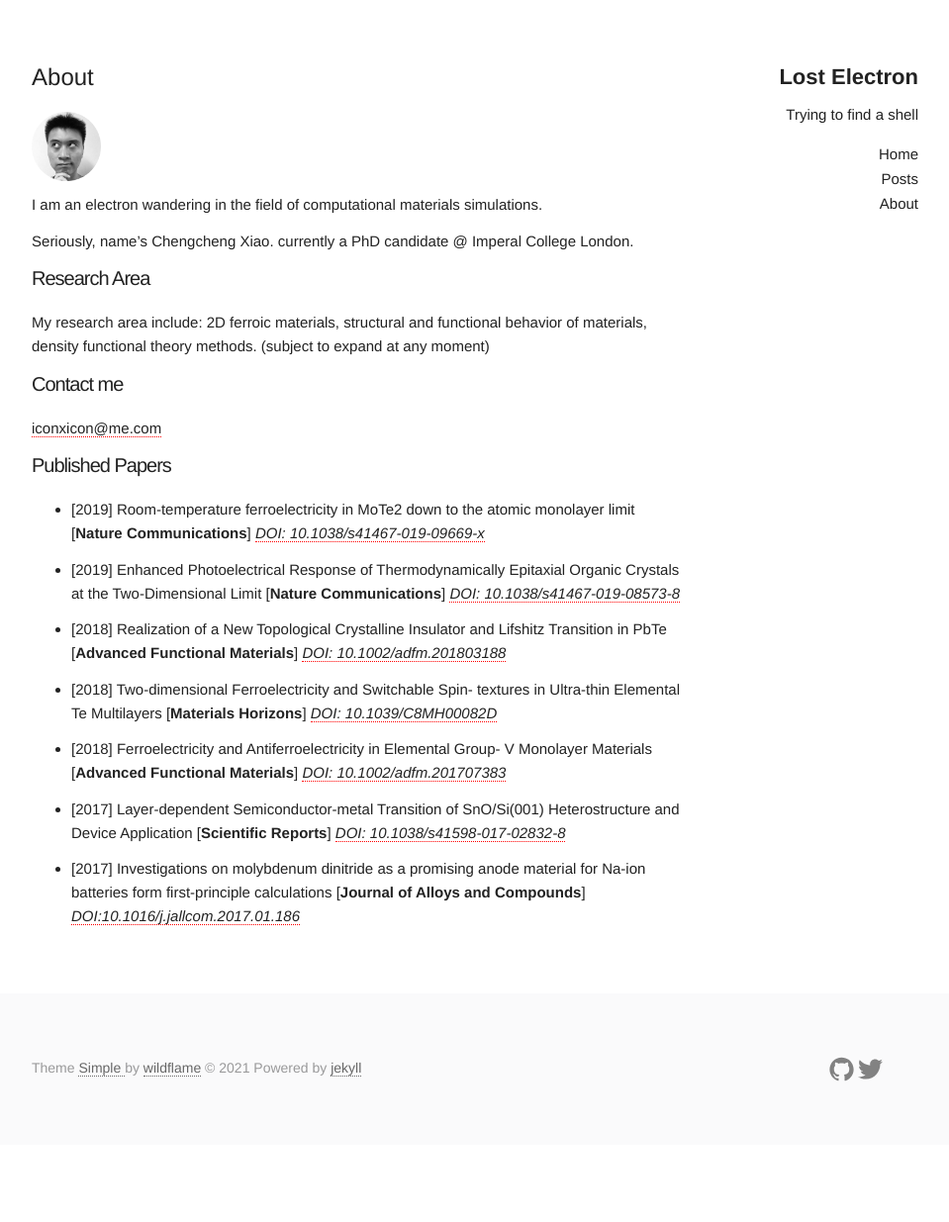
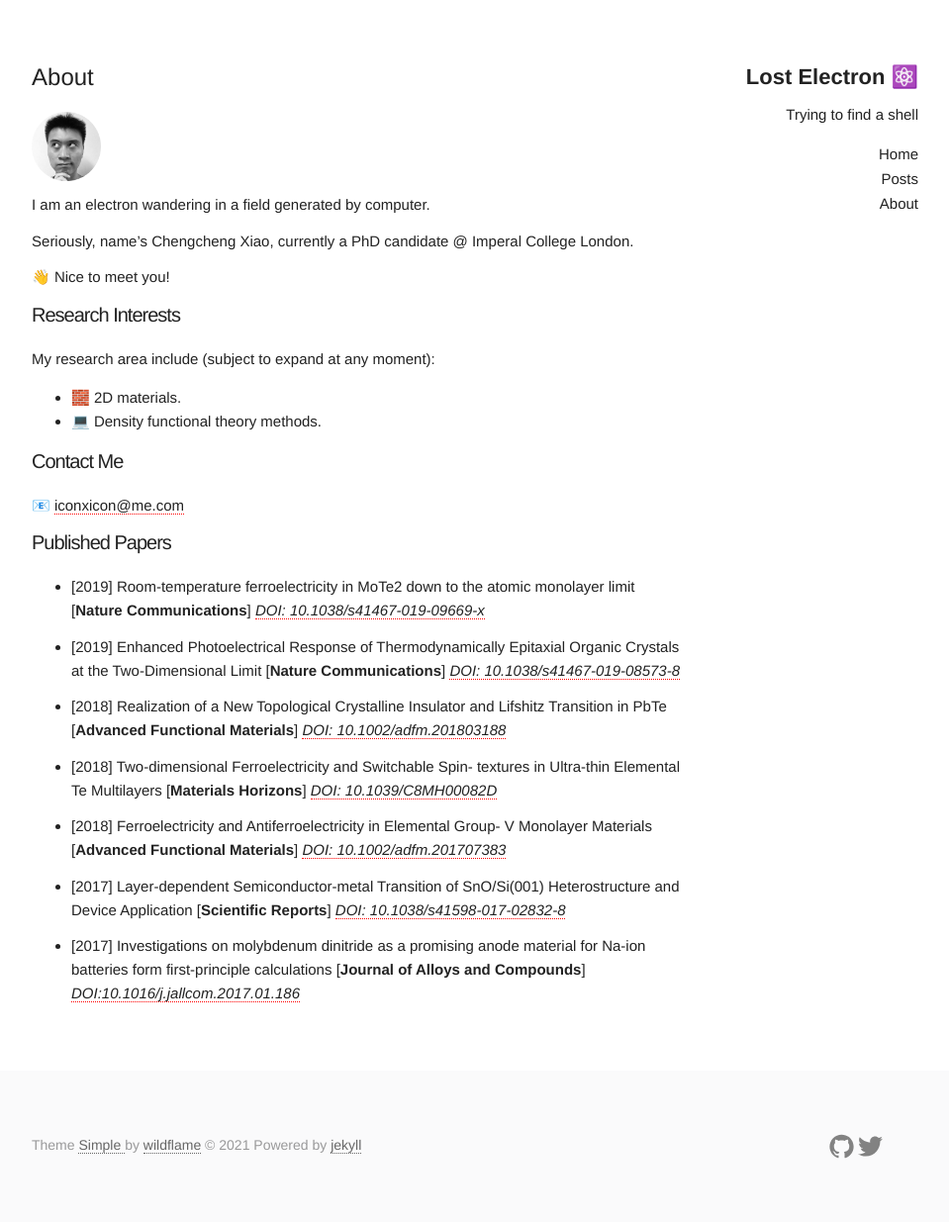
Before and after one commit to Chengcheng-Xiao/Chengcheng-Xiao.github.io, a Jekyll site: the page built from about.md, in a window 1280 px wide. Shown: the whole page at 99% size, without its empty margins (160-1119 px from the left). Built offline with Jekyll 4.4.1, drawn with Linux system fonts in a browser that asks for light colours; before the commit the page ends 1157 px from its top, so only the background shows below that.

Commit message:
theme modify, about me modify

```diff
--- a/_config.yml
+++ b/_config.yml
@@ -6,7 +6,7 @@
 # 'jekyll serve'. If you change this file, please restart the server process.
 
 # Site settings
-title: Lost Electron
+title: Lost Electron ⚛️
 subtitle: 'Trying to find a shell'
 email: iconxicon@me.com
 description: > # this means to ignore newlines until "baseurl:"
--- a/about.md
+++ b/about.md
@@ -6,16 +6,21 @@ permalink: /about/
 
 <img style='filter: invert(0%);' src="{{site.baseurl}}/assets/img/Profile_pic.png" width="70">
 
-I am an electron wandering in the field of computational materials simulations.
+I am an electron wandering in a field generated by computer.
 
-Seriously, name's Chengcheng Xiao. currently a PhD candidate @ Imperal College London.
+Seriously, name's Chengcheng Xiao, currently a PhD candidate @ Imperal College London.
 
-### Research Area
+👋 Nice to meet you!
 
-My research area include: 2D ferroic materials, structural and functional behavior of materials, density functional theory methods. (subject to expand at any moment)
+### Research Interests
 
-### Contact me
-[iconxicon@me.com](mailto:iconxicon@me.com)
+My research area include (subject to expand at any moment):
+
+- 🧱 2D materials.
+- 💻 Density functional theory methods.
+
+### Contact Me
+📧 [iconxicon@me.com](mailto:iconxicon@me.com)
 
 ### Published Papers
 
```
